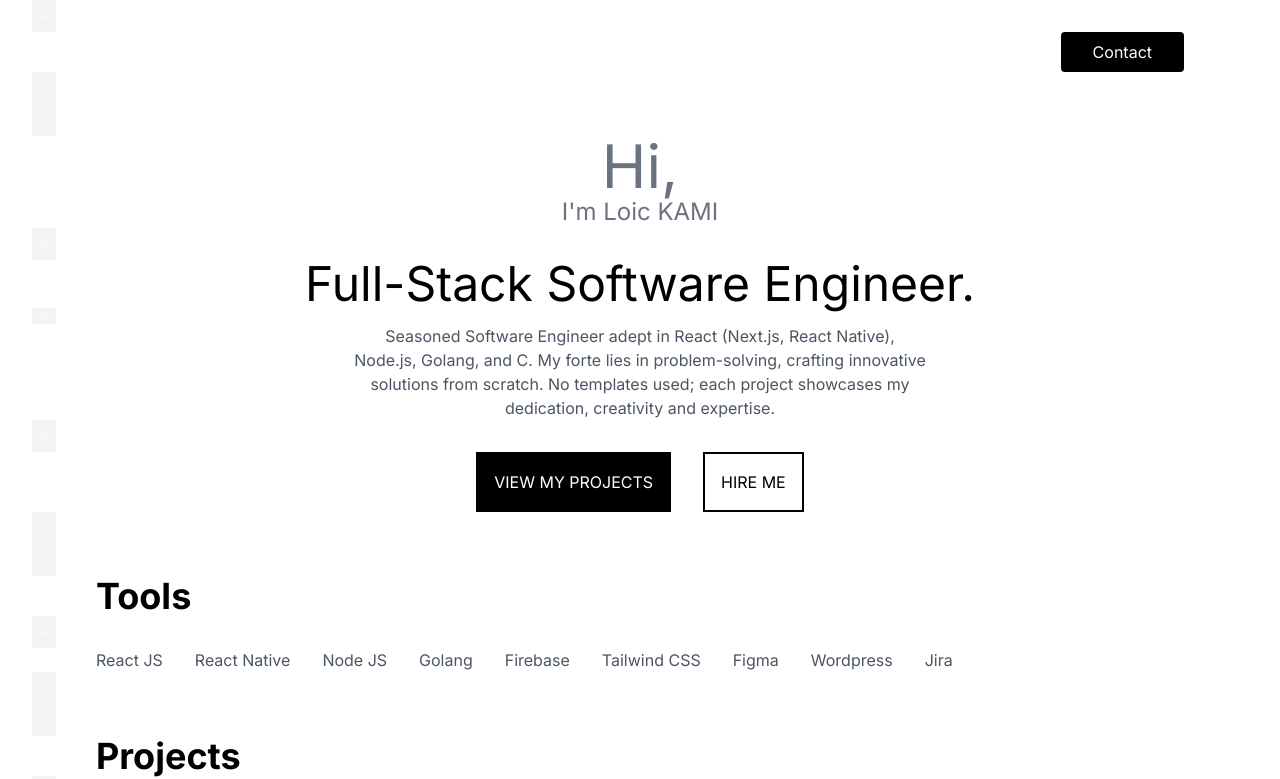
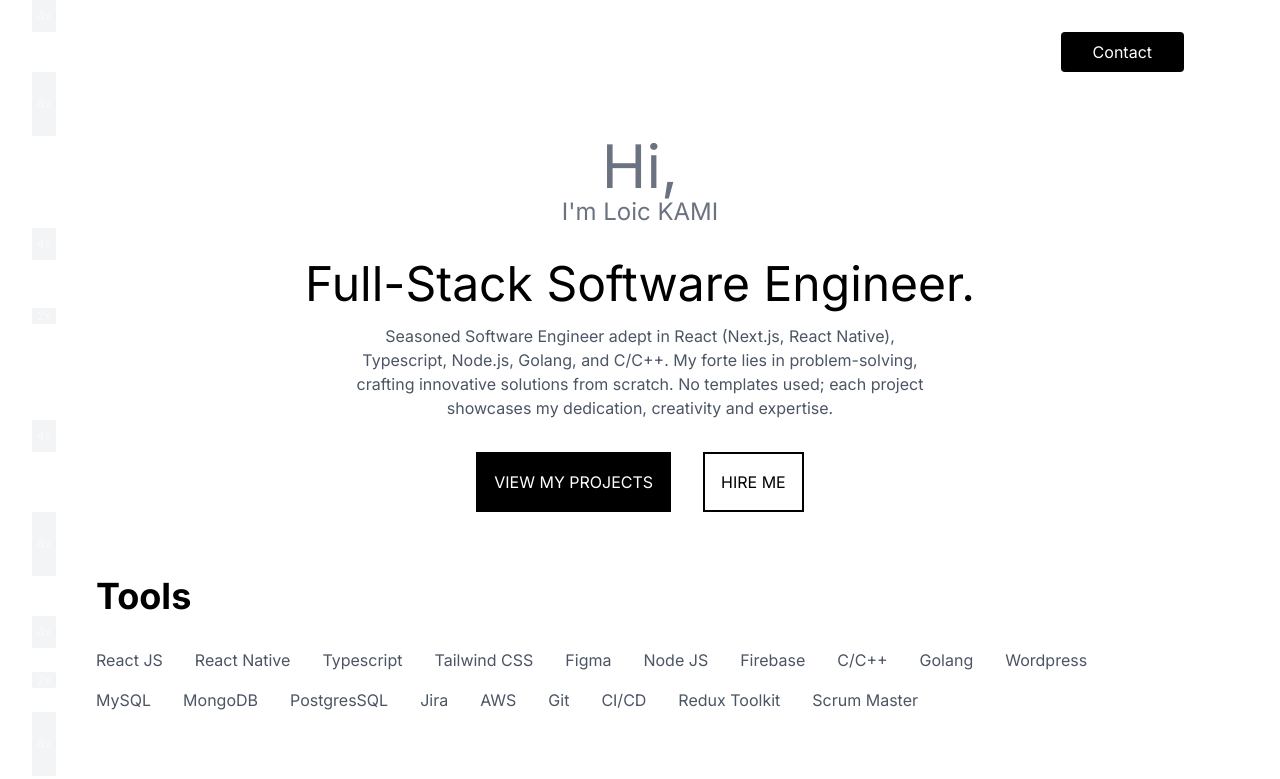
Before and after one commit to kamicodaxe/portfolio, a Next.js app: page / in a window 1280 px wide. Shown: the top 779 px of the page. Built offline with nearby package versions, Linux system fonts and the light colour scheme.

Commit message:
Update Contact - Add link icon Update Header Text Reorganised tools Add Typescript to projects

```diff
--- a/src/components/contact.tsx
+++ b/src/components/contact.tsx
@@ -18,12 +18,22 @@ const Contact: React.FC<ContactProps> = ({ }) => {
 			<div className="md:flex md:flex-row-reverse justify-stretch">
 				<div className=' flex-1 md:ml-8'>
 					<div>
-						<h5>Github</h5>
+						<div className='flex space-x-2'>
+							<h5>Github</h5>
+							<svg xmlns="http://www.w3.org/2000/svg" fill="none" viewBox="0 0 24 24" strokeWidth={1.5} stroke="currentColor" className="w-4 h-4">
+								<path strokeLinecap="round" strokeLinejoin="round" d="M13.19 8.688a4.5 4.5 0 011.242 7.244l-4.5 4.5a4.5 4.5 0 01-6.364-6.364l1.757-1.757m13.35-.622l1.757-1.757a4.5 4.5 0 00-6.364-6.364l-4.5 4.5a4.5 4.5 0 001.242 7.244" />
+							</svg>
+						</div>
 						<a href='https://github.com/kamicodaxe' target='_blank'> https://github.com/kamicodaxe </a>
 					</div>
 					<Ruler height='32px' lgHidden />
 					<div>
-						<h5>Linkedin</h5>
+						<div className='flex space-x-2'>
+							<h5>Linkedin</h5>
+							<svg xmlns="http://www.w3.org/2000/svg" fill="none" viewBox="0 0 24 24" strokeWidth={1.5} stroke="currentColor" className="w-4 h-4">
+								<path strokeLinecap="round" strokeLinejoin="round" d="M13.19 8.688a4.5 4.5 0 011.242 7.244l-4.5 4.5a4.5 4.5 0 01-6.364-6.364l1.757-1.757m13.35-.622l1.757-1.757a4.5 4.5 0 00-6.364-6.364l-4.5 4.5a4.5 4.5 0 001.242 7.244" />
+							</svg>
+						</div>
 						<a href='https://www.linkedin.com/in/loic-kami/' target='_blank'> https://www.linkedin.com/in/loic-kami/ </a>
 					</div>
 					<Ruler height='32px' lgHidden />
--- a/src/components/header.tsx
+++ b/src/components/header.tsx
@@ -34,7 +34,7 @@ const Header: React.FC<HeaderProps> = ({ }) => {
 					<p className=' text-black text-4xl md:text-5xl letter-spaced'>Full-Stack Software Engineer.</p>
 					<Ruler height='16px' />
 					<p className='max-w-xl leading-6 mx-auto'>
-						Seasoned Software Engineer adept in React (Next.js, React Native), Node.js, Golang, and C.
+						Seasoned Software Engineer adept in React (Next.js, React Native), Typescript, Node.js, Golang, and C/C++.
 						My forte lies in problem-solving, crafting innovative solutions from scratch.
 						No templates used; each project showcases my dedication, creativity and expertise.
 					</p>
--- a/src/components/tools.tsx
+++ b/src/components/tools.tsx
@@ -16,13 +16,26 @@ const Tools: React.FC<ToolsProps> = ({ }) => {
 			<div className="flex space-x-8 flex-wrap">
 				<p>React JS</p>
 				<p>React Native</p>
-				<p>Node JS</p>
-				<p>Golang</p>
-				<p>Firebase</p>
+				<p>Typescript</p>
 				<p>Tailwind CSS</p>
 				<p>Figma</p>
+				<p>Node JS</p>
+				<p>Firebase</p>
+				<p>C/C++</p>
+				<p>Golang</p>
 				<p>Wordpress</p>
+			</div>
+			<Ruler height='16px' />
+			<div className="flex space-x-8 flex-wrap">
+				<p>MySQL</p>
+				<p>MongoDB</p>
+				<p>PostgresSQL</p>
 				<p>Jira</p>
+				<p>AWS</p>
+				<p>Git</p>
+				<p>CI/CD</p>
+				<p>Redux Toolkit</p>
+				<p>Scrum Master</p>
 			</div>
 		</section>
 	)
--- a/src/lib/database.ts
+++ b/src/lib/database.ts
@@ -3,7 +3,7 @@ const db = {
 		{
 			"name": "React Pannellum Next - Interactive 360 Panorama Library",
 			"description": "React Pannellum Next is an advanced npm package that seamlessly integrates interactive 360-degree panoramas into Next.js applications. It offers features such as 360-degree panoramas rendering, interactive hotspots, customization options, responsive design and event handling.",
-			"tools": ["React", "Next.js", "Pannellum JS", "JavaScript"],
+			"tools": ["React", "Typescript", "Next.js", "Pannellum JS", "JavaScript"],
 			"links": [
 				{
 					"title": "NPM Package",
@@ -21,7 +21,7 @@ const db = {
 		{
 			"name": "Gesmax Point-of-sale platform",
 			"description": "Gesmax is a full-fledged POS system built with React-Native, available on web, desktop, and mobile. One click e-commerce solution.",
-			"tools": ["React Native", "Jira", "Golang", "Next JS", "Node JS", "Firebase", "Tailwind CSS"],
+			"tools": ["React Native", "Typescript", "Jira", "Golang", "Next JS", "Node JS", "Firebase", "Tailwind CSS"],
 			"links": [
 				{
 					"title": "Webapp Demo",
@@ -36,14 +36,15 @@ const db = {
 			"media": [
 				{
 					"type": "image",
-					"src": "/images/ges-1.PNG",
-					"alt": "Gesmax webapp screenshot"
+					"src": "/images/ges-2.PNG",
+					"alt": "Gesmax landing page screenshot"
 				},
 				{
 					"type": "image",
-					"src": "/images/ges-2.PNG",
-					"alt": "Gesmax landing page screenshot"
+					"src": "/images/ges-1.PNG",
+					"alt": "Gesmax webapp screenshot"
 				}
+
 			],
 			"info": "Demo credentials: nailsnbody@bogital.com | passlynette2022"
 		},
@@ -72,7 +73,7 @@ const db = {
 		{
 			"name": "Environmental Secrets Manager (envzy-cli)",
 			"description": "A project developed in Golang, specifically a CLI tool named envzy-cli, focused on managing environmental secrets.",
-			"tools": ["Golang"],
+			"tools": ["Golang", "Cobra"],
 			"links": [
 				{
 					"title": "GitHub",
@@ -90,7 +91,7 @@ const db = {
 		{
 			"name": "KBOOM.gg Clone Project",
 			"description": "Explore the world of esports with this comprehensive KBOOM.gg clone developed using Next.js. This project showcases my expertise in building interactive and visually appealing web applications inspired by the gaming industry.",
-			"tools": ["Next.js", "React", "Tailwind CSS", "Node.js"],
+			"tools": ["Next.js", "Typescript", "React", "Tailwind CSS", "Node.js"],
 			"links": [
 				{
 					"title": "GitHub Repository",
@@ -123,7 +124,7 @@ const db = {
 		{
 			"name": "Ismatech Business School demo prototype",
 			"description": "ISMATECH Business School offers tailored education and consulting services to businesses and professionals, empowering them to excel in the ever-evolving corporate landscape.",
-			"tools": ["Next.js", "Tailwind CSS"],
+			"tools": ["Next.js", "Typescript", "Tailwind CSS"],
 			"links": [
 				{
 					"title": "Website",
@@ -146,7 +147,7 @@ const db = {
 		{
 			"name": "FENASSCO 2022 Ligue A Website",
 			"description": "A sports website developed using Next.js and Tailwind CSS within a strict one-week deadline. It showcased your ability to thrive under pressure.",
-			"tools": ["Next.js", "Tailwind CSS"],
+			"tools": ["Next.js", "Typescript", "Dato Headless CMS", "Tailwind CSS"],
 			"links": [
 				{
 					"title": "Website",
@@ -169,7 +170,7 @@ const db = {
 		{
 			"name": "Bogital Web Agency",
 			"description": "Bogital is a software development agency founded in 2017.",
-			"tools": ["Next JS", "Wordpress API", "Figma", "GraphQL", "Tailwind CSS", "i18n"],
+			"tools": ["Next JS", "Typescript", "Wordpress API", "Figma", "GraphQL", "Tailwind CSS", "i18n"],
 			"links": [
 				{
 					"title": "GitHub",
```
